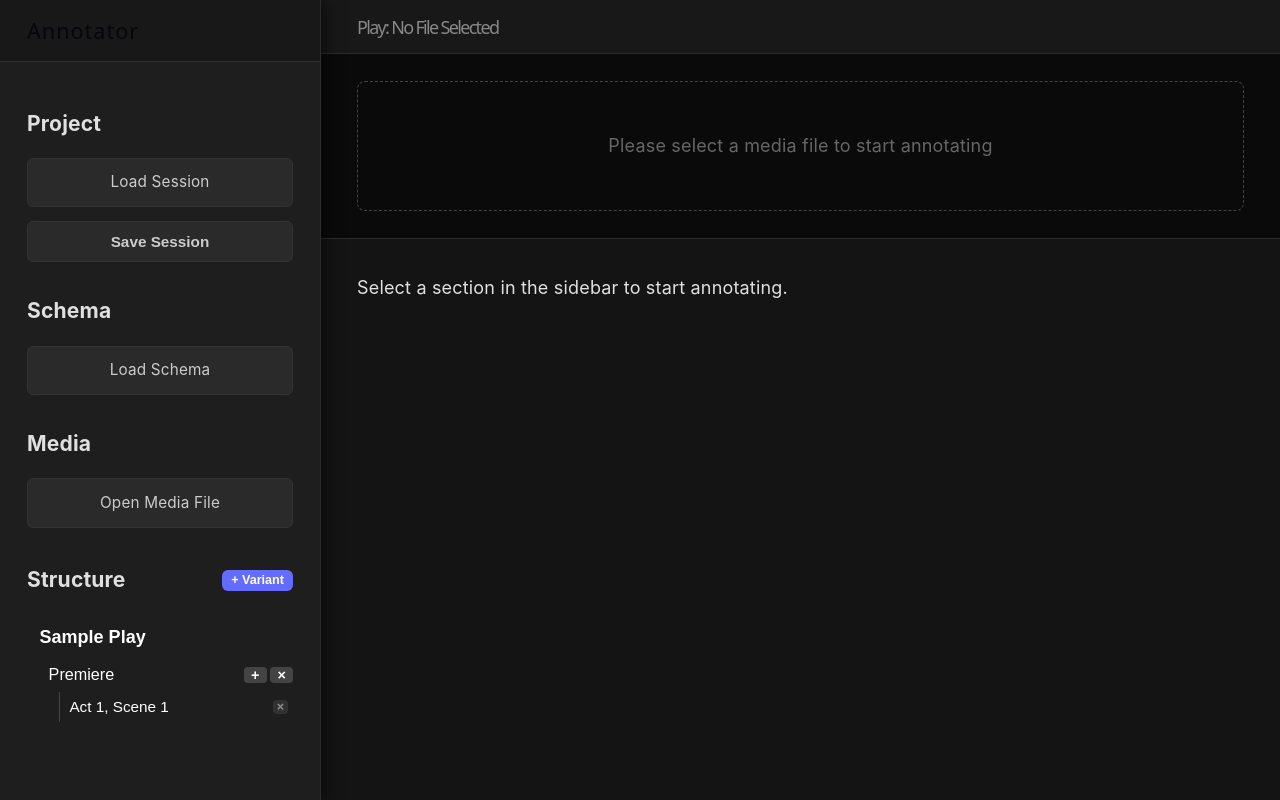
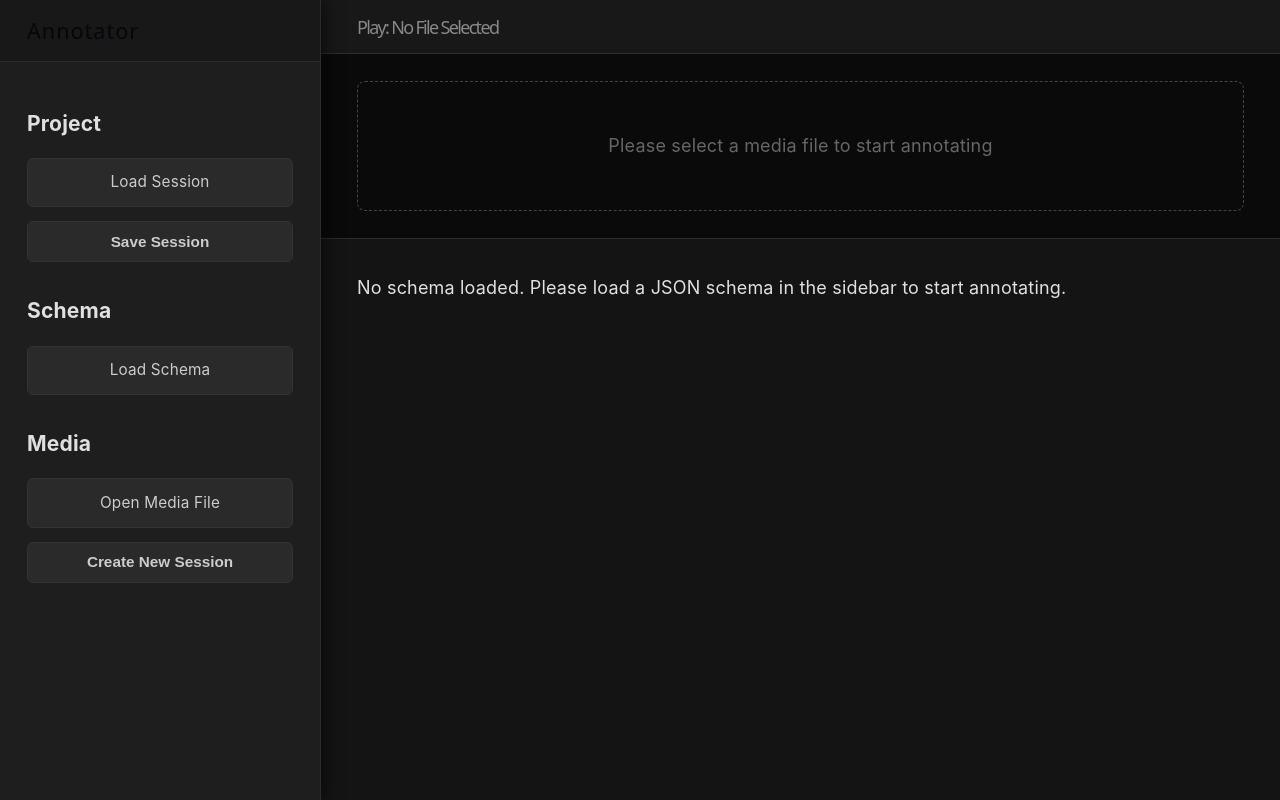
Before and after one commit to LUMERIIX/data-annotator, a React (Vite) app in the folder frontend/: page / in a window 1280 px wide. Built offline with nearby package versions, Linux system fonts and the light colour scheme.

Commit message:
refactor: remove hardcoded references to schema-structure + dynamically generate editor-layout by schema

```diff
--- a/frontend/src/App.tsx
+++ b/frontend/src/App.tsx
@@ -51,6 +51,7 @@ function App() {
   };
 
   const saveSession = () => {
+    if (!data) return;
     const blob = new Blob([JSON.stringify(data, null, 2)], { type: 'application/json' });
     const url = URL.createObjectURL(blob);
     const a = document.createElement('a');
@@ -78,8 +79,9 @@ function App() {
                 onChange={handleSessionUpload}
                 style={{ display: 'none' }}
               />
-              <button className="btn-sidebar" onClick={saveSession}>Save Session</button>
+              <button className="btn-sidebar" onClick={saveSession} disabled={!data}>Save Session</button>
             </div>
+
 
             <h3>Schema</h3>
             <div className="button-group">
--- a/frontend/src/components/annotation/SchemaRenderer.tsx
+++ b/frontend/src/components/annotation/SchemaRenderer.tsx
@@ -7,15 +7,56 @@ import { useAnnotationStore } from '../../store/annotationStore';
 const SchemaRenderer: React.FC = () => {
   const { schema, data, selectedSectionId, setData } = useAnnotationStore();
 
-  if (!selectedSectionId) {
-    return <p>Select a section in the sidebar to start annotating.</p>;
+  if (!schema) {
+    return (
+      <div className="schema-renderer-empty">
+        <p>No schema loaded. Please load a JSON schema in the sidebar to start annotating.</p>
+      </div>
+    );
   }
 
+  if (!data) {
+    return (
+      <div className="schema-renderer-empty">
+        <p>No session data loaded. Please load or create a session to start annotating.</p>
+      </div>
+    );
+  }
+
+  // Handle Root Selection (no section selected)
+  if (!selectedSectionId) {
+    const handleRootChange = ({ formData }: any) => {
+      setData(formData);
+    };
+
+    // We exclude 'variants' from the root form to avoid duplicate UI (it's managed in TreeView)
+    const rootSchema = JSON.parse(JSON.stringify(schema));
+    if (rootSchema.properties && rootSchema.properties.variants) {
+      delete rootSchema.properties.variants;
+    }
+
+    return (
+      <div className="schema-renderer">
+        <h2>Project Settings</h2>
+        <Form
+          schema={rootSchema}
+          validator={validator}
+          formData={data}
+          onChange={handleRootChange}
+        />
+      </div>
+    );
+  }
+
+  // Handle Section Selection
   const [vIdx, sIdx] = selectedSectionId.split('-').map(Number);
-  const selectedSection = data.variants[vIdx].sections[sIdx];
+  const selectedSection = data.variants?.[vIdx]?.sections?.[sIdx];
+
+  if (!selectedSection) {
+    return <p>Selected section not found.</p>;
+  }
 
   const handleFormChange = ({ formData }: any) => {
-    // Deep Clone um Mutationen zu verhindern und Reaktivität zu garantieren
     const newData = JSON.parse(JSON.stringify(data));
     if (newData.variants[vIdx]?.sections[sIdx]) {
       newData.variants[vIdx].sections[sIdx] = formData;
@@ -23,11 +64,11 @@ const SchemaRenderer: React.FC = () => {
     }
   };
 
-  // Wir extrahieren die Definition für eine Section aus dem Hauptschema
-  const sectionSchema: RJSFSchema = {
+  // Extract Section definition
+  const sectionSchema: RJSFSchema = schema.definitions?.Section ? {
     ...schema.definitions.Section,
-    definitions: schema.definitions, // Referenzen müssen aufgelöst werden
-  };
+    definitions: schema.definitions,
+  } : schema;
 
   return (
     <div className="schema-renderer">
@@ -42,4 +83,6 @@ const SchemaRenderer: React.FC = () => {
   );
 };
 
+
+
 export default SchemaRenderer;
--- a/frontend/src/components/annotation/TreeView.tsx
+++ b/frontend/src/components/annotation/TreeView.tsx
@@ -4,10 +4,26 @@ import { useAnnotationStore } from '../../store/annotationStore';
 const TreeView: React.FC = () => {
   const { data, selectedSectionId, setSelectedSectionId, setData } = useAnnotationStore();
 
+  const initializeData = () => {
+    setData({
+      name: "New Project",
+      variants: []
+    });
+  };
+
+  if (!data) {
+    return (
+      <div className="tree-view-empty">
+        <button className="btn-sidebar" onClick={initializeData}>Create New Session</button>
+      </div>
+    );
+  }
+
   const updateData = (path: string[], value: any) => {
     const newData = JSON.parse(JSON.stringify(data));
     let current = newData;
     for (let i = 0; i < path.length - 1; i++) {
+      if (!current[path[i]]) current[path[i]] = {};
       current = current[path[i]];
     }
     current[path[path.length - 1]] = value;
@@ -15,7 +31,7 @@ const TreeView: React.FC = () => {
   };
 
   const addVariant = () => {
-    const newData = { ...data };
+    const newData = JSON.parse(JSON.stringify(data));
     if (!newData.variants) newData.variants = [];
     newData.variants.push({
       name: `Variant ${newData.variants.length + 1}`,
@@ -27,7 +43,7 @@ const TreeView: React.FC = () => {
   };
 
   const addSection = (vIdx: number) => {
-    const newData = { ...data };
+    const newData = JSON.parse(JSON.stringify(data));
     if (!newData.variants[vIdx].sections) {
       newData.variants[vIdx].sections = [];
     }
@@ -42,13 +58,13 @@ const TreeView: React.FC = () => {
   };
 
   const removeVariant = (vIdx: number) => {
-    const newData = { ...data };
+    const newData = JSON.parse(JSON.stringify(data));
     newData.variants.splice(vIdx, 1);
     setData(newData);
   };
 
   const removeSection = (vIdx: number, sIdx: number) => {
-    const newData = { ...data };
+    const newData = JSON.parse(JSON.stringify(data));
     newData.variants[vIdx].sections.splice(sIdx, 1);
     setData(newData);
   };
@@ -60,13 +76,19 @@ const TreeView: React.FC = () => {
         <button className="btn-small" onClick={addVariant}>+ Variant</button>
       </div>
       <div className="play-node">
-        <input
-          className="node-input main-title"
-          value={data.name || ''}
-          placeholder="Play Name"
-          onChange={(e) => updateData(['name'], e.target.value)}
-        />
+        <div
+          className={`project-header ${!selectedSectionId ? 'selected-root' : ''}`}
+          onClick={() => setSelectedSectionId(null)}
+        >
+          <input
+            className="node-input main-title"
+            value={data.name || ''}
+            placeholder="Project Name"
+            onChange={(e) => updateData(['name'], e.target.value)}
+          />
+        </div>
         <div className="variants-list">
+
           {(data.variants || []).map((variant: any, vIdx: number) => (
             <div key={`v-${vIdx}`} className="variant-node">
               <div className="node-label">
@@ -106,6 +128,7 @@ const TreeView: React.FC = () => {
           ))}
         </div>
       </div>
+
       <style>{`
         .tree-header {
           display: flex;
@@ -113,7 +136,19 @@ const TreeView: React.FC = () => {
           align-items: center;
           margin-bottom: 0.5rem;
         }
+        .project-header {
+          padding: 0.2rem 0.5rem;
+          cursor: pointer;
+          border-radius: 4px;
+        }
+        .project-header.selected-root {
+          background-color: #646cff;
+        }
+        .project-header:hover:not(.selected-root) {
+          background-color: #333;
+        }
         .btn-small {
+
           font-size: 0.7rem;
           padding: 0.2rem 0.5rem;
         }
--- a/frontend/src/components/player/AudioPlayer.tsx
+++ b/frontend/src/components/player/AudioPlayer.tsx
@@ -26,7 +26,7 @@ const AudioPlayer: React.FC<AudioPlayerProps> = ({ url }) => {
 
   const {
     isPlaying, setIsPlaying, setCurrentTime,
-    data, setData, selectedSectionId,
+    data, selectedSectionId,
     seekRequest, togglePlayRequest,
     seekStep, setSeekStep,
     showSpectrogram, setShowSpectrogram
@@ -130,20 +130,22 @@ const AudioPlayer: React.FC<AudioPlayerProps> = ({ url }) => {
     regions.on('region-updated', (region) => {
       if (isUpdatingFromStore.current) return;
       const currentState = useAnnotationStore.getState();
+      if (!currentState.data) return;
+
       const parts = region.id.split('-');
       const vIdx = Number(parts[0]);
       const sIdx = Number(parts[1]);
       const newData = JSON.parse(JSON.stringify(currentState.data));
 
       if (parts.length === 2) {
-        if (newData.variants[vIdx]?.sections[sIdx]) {
+        if (newData.variants?.[vIdx]?.sections?.[sIdx]) {
           newData.variants[vIdx].sections[sIdx].start = Math.round(region.start * 1000);
           newData.variants[vIdx].sections[sIdx].stop = Math.round(region.end * 1000);
           currentState.setData(newData);
         }
       } else if (parts.length === 4 && parts[2] === 'e') {
         const eIdx = Number(parts[3]);
-        if (newData.variants[vIdx]?.sections[sIdx]?.events[eIdx]) {
+        if (newData.variants?.[vIdx]?.sections?.[sIdx]?.events?.[eIdx]) {
           newData.variants[vIdx].sections[sIdx].events[eIdx].start = Math.round(region.start * 1000);
           newData.variants[vIdx].sections[sIdx].events[eIdx].stop = Math.round(region.end * 1000);
           currentState.setData(newData);
@@ -169,9 +171,14 @@ const AudioPlayer: React.FC<AudioPlayerProps> = ({ url }) => {
 
   const syncRegions = (regionsPlugin: any, currentData: any, selectedId: string | null) => {
     const existingRegions = regionsPlugin.getRegions();
+    if (!currentData || !currentData.variants) {
+      existingRegions.forEach((r: any) => r.remove());
+      return;
+    }
     const activeIds = new Set<string>();
 
     currentData.variants.forEach((variant: any, vIdx: number) => {
+      if (!variant.sections) return;
       variant.sections.forEach((section: any, sIdx: number) => {
         const id = `${vIdx}-${sIdx}`;
         activeIds.add(id);
--- a/frontend/src/hooks/useShortcuts.ts
+++ b/frontend/src/hooks/useShortcuts.ts
@@ -14,8 +14,6 @@ export const useShortcuts = () => {
         currentTime,
         seekStep,
         selectedSectionId,
-        data,
-        setData,
         togglePlay,
         seekTo,
         increaseSeekStep,
--- a/frontend/src/store/annotationStore.ts
+++ b/frontend/src/store/annotationStore.ts
@@ -1,6 +1,5 @@
 import { create } from 'zustand';
 import { persist, createJSONStorage } from 'zustand/middleware';
-import defaultSchema from '../types/schema.json';
 
 export const SEEK_STEPS = [100, 500, 1000, 2000, 5000, 10000];
 
@@ -11,8 +10,8 @@ interface SeekRequest {
 
 interface AnnotationState {
   audioUrl: string | null;
-  schema: any;
-  data: any;
+  schema: any | null;
+  data: any | null;
   selectedSectionId: string | null;
   isPlaying: boolean;
   currentTime: number;
@@ -40,27 +39,8 @@ export const useAnnotationStore = create<AnnotationState>()(
   persist(
     (set, get) => ({
       audioUrl: null,
-      schema: defaultSchema,
-      data: {
-        name: "Sample Play",
-        language: "German",
-        variants: [
-          {
-            name: "Premiere",
-            duration: 3600000,
-            audio_quality: 3,
-            sections: [
-              {
-                name: "Act 1, Scene 1",
-                start: 0,
-                stop: 600000,
-                events: [],
-                cues: []
-              }
-            ]
-          }
-        ]
-      },
+      schema: null,
+      data: null,
       selectedSectionId: null,
       isPlaying: false,
       currentTime: 0,
@@ -71,7 +51,7 @@ export const useAnnotationStore = create<AnnotationState>()(
 
       setAudioUrl: (url) => set({ audioUrl: url }),
       setSchema: (schema) => set({ schema }),
-      setData: (data) => set({ data: JSON.parse(JSON.stringify(data)) }),
+      setData: (data) => set({ data: data ? JSON.parse(JSON.stringify(data)) : null }),
       setSelectedSectionId: (id) => set({ selectedSectionId: id }),
       setIsPlaying: (isPlaying) => set({ isPlaying }),
       setCurrentTime: (time) => set({ currentTime: time }),
@@ -92,6 +72,8 @@ export const useAnnotationStore = create<AnnotationState>()(
 
       addSectionAtCurrentTime: () => {
         const { data, selectedSectionId, currentTime } = get();
+        if (!data) return;
+
         const newData = JSON.parse(JSON.stringify(data));
 
         let vIdx = 0;
@@ -99,7 +81,7 @@ export const useAnnotationStore = create<AnnotationState>()(
           vIdx = Number(selectedSectionId.split('-')[0]);
         }
 
-        if (newData.variants[vIdx]) {
+        if (newData.variants && newData.variants[vIdx]) {
           if (!newData.variants[vIdx].sections) newData.variants[vIdx].sections = [];
 
           const newSection = {
```
Also changed, not shown: 2 other files (tests, documents, lock files or other folders).
